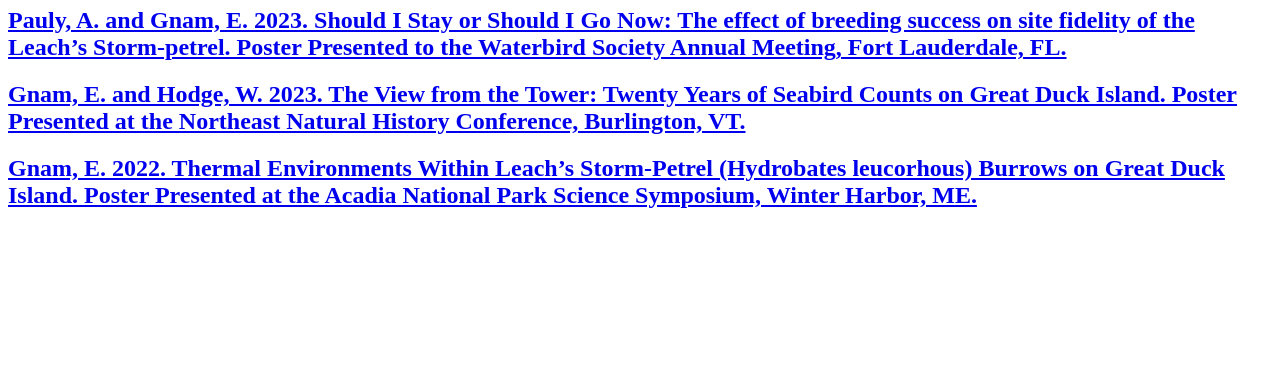
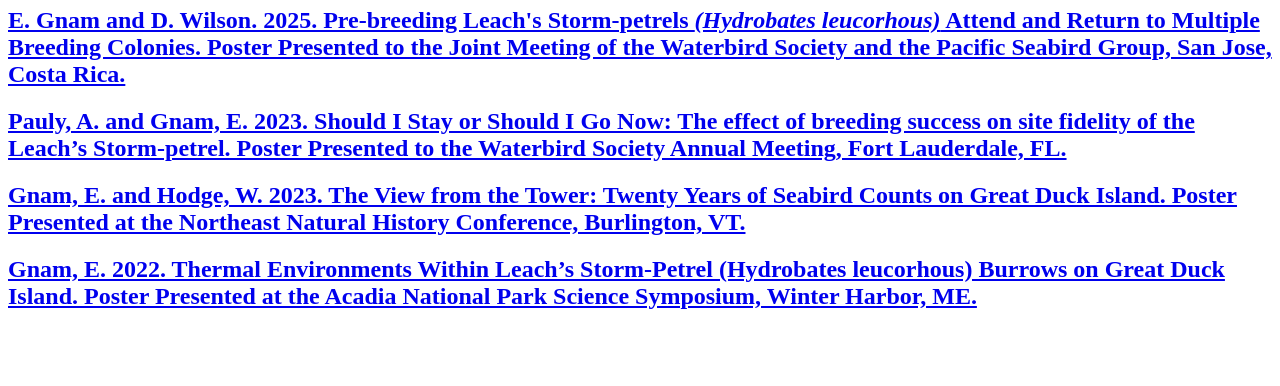
Before and after one commit to eleanorjgnam/eleanorjgnam.github.io, a plain HTML site: page index.html in a window 1280 px wide. Shown: the part 414-800 px from the top of the page. Drawn offline with Linux system fonts and the light colour scheme.

Commit message:
Update index.html

```diff
--- a/index.html
+++ b/index.html
@@ -8,6 +8,7 @@
 <h2><a href="https://udppk1-eleanor-gnam.shinyapps.io/VHFtelemetry/"> VHF-tracking Leach's storm-petrels in Witless Bay</a></h2>
 
 <h1>My Posters</h1>
+<h2><a href="2024.12.31 PSG_WbS Poster.pdf"> E. Gnam and D. Wilson. 2025. Pre-breeding Leach's Storm-petrels <i>(Hydrobates leucorhous)</i> Attend and Return to Multiple Breeding Colonies. Poster Presented to the Joint Meeting of the Waterbird Society and the Pacific Seabird Group, San Jose, Costa Rica.</a></h2>
 <h2><a href="PaulyGnam_2023WBS_Fidelity.pdf">Pauly, A. and Gnam, E. 2023. Should I Stay or Should I Go Now: The effect of breeding success on site fidelity of the Leach’s Storm-petrel. Poster Presented to the Waterbird Society Annual Meeting, Fort Lauderdale, FL.</a></h2>
 <h2><a href="gnam_and_hodge_2023.pdf">Gnam, E. and Hodge, W. 2023. The View from the Tower: Twenty Years of Seabird Counts on Great Duck Island. Poster Presented at the Northeast Natural History Conference, Burlington, VT.</a></h2>
 <h2><a href="schoodicposter.pdf">Gnam, E. 2022. Thermal Environments Within Leach’s Storm-Petrel (Hydrobates leucorhous) Burrows on Great Duck Island. Poster Presented at the Acadia National Park Science Symposium, Winter Harbor, ME. </a></h2>
```
